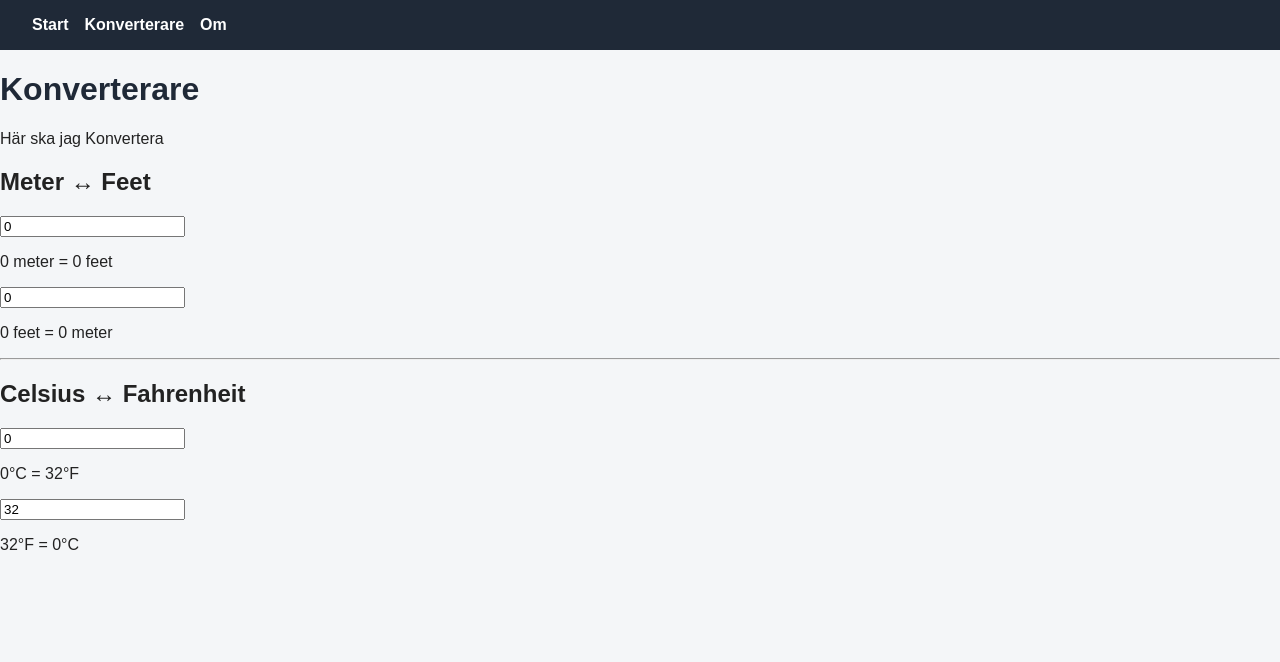
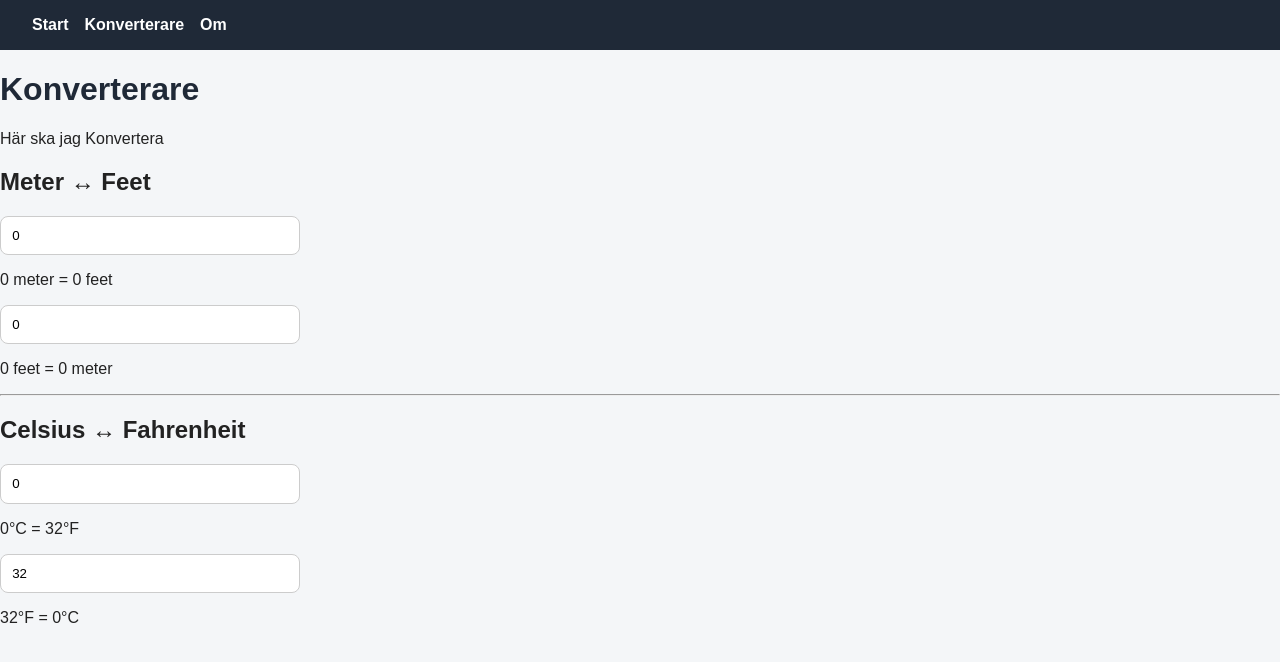
Before and after one commit to Coco10023/laboration3-angular, an Angular app: page /converter in a window 1280 px wide. Shown: the top 662 px of the page. Built offline with nearby package versions, Linux system fonts and the light colour scheme.

Commit message:
Fixar styling för converter.css

```diff
--- a/src/app/pages/converter/converter.css
+++ b/src/app/pages/converter/converter.css
@@ -0,0 +1,16 @@
+input {
+  display: block;
+  width: 100%;
+  max-width: 300px;
+  padding: 0.7rem;
+  margin: 0.5rem 0 1rem;
+  border: 1px solid #ccc;
+  border-radius: 8px;
+}
+
+section {
+  background: white;
+  padding: 1.5rem;
+  margin-bottom: 1.5rem;
+  border-radius: 12px;
+}
```
